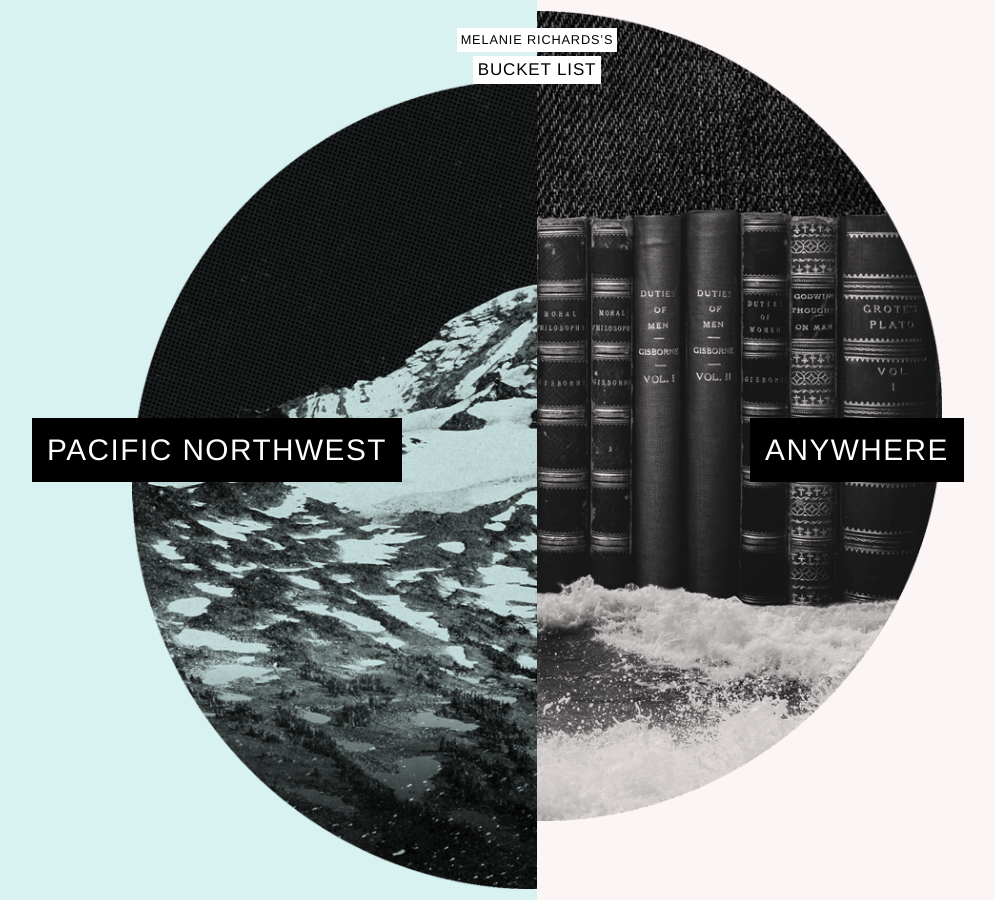
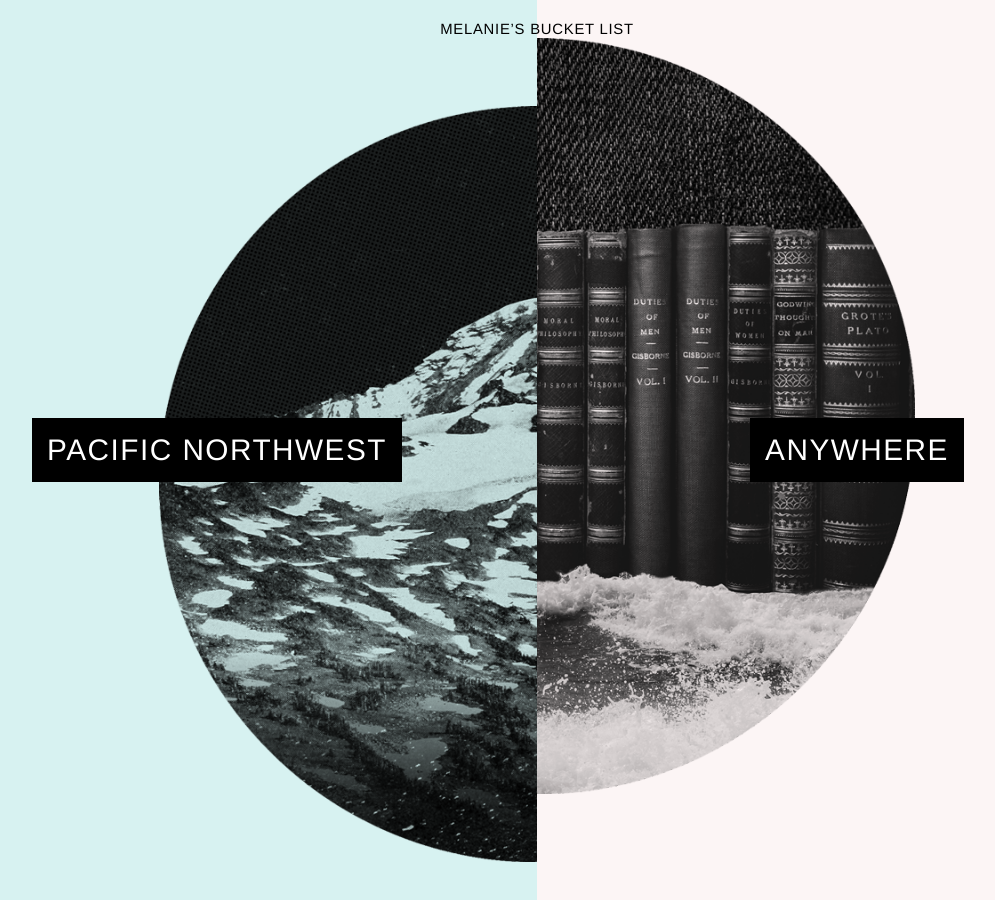
Before and after one commit to melanierichards/bucketlist, a Jekyll site: the page built from index.md, in a window 1280 px wide. Shown: the whole page, without its empty margins (103-1098 px from the left). Built offline with Jekyll 4.4.1, drawn with Linux system fonts in a browser that asks for light colours; some web fonts are replaced.

Commit message:
Make site title BG transparent where possible

```diff
--- a/_includes/header.html
+++ b/_includes/header.html
@@ -1,8 +1,8 @@
 <body>
   <header class="site-header" role="banner">
     <a href="/" class="site-title">
-      <span class="site-title__name">Melanie Richards’s</span><br />
-      <span>bucket list</span>
+      <span>Melanie’s</span>
+      <span>Bucket List</span>
     </a>
   </header>
   <main role="main">
--- a/assets/_sass/global.scss
+++ b/assets/_sass/global.scss
@@ -97,37 +97,24 @@ li + li {
 .site-header {
   position: fixed;
   z-index: 2;
-  top: 2em;
-  top: 3vmin;
+  top: 1.75em;
+  top: 1.75vmin;
   text-align: center;
   width: 100%;
 }
 
 a.site-title {
   display: inline-block;
+  padding: .25em;
   border-bottom: 0;
-  background: transparent;
-  font-family: $font-heading;
+  background: #fff;
+  font-size: .875em;
   text-transform: uppercase;
   letter-spacing: .05em;
 
-  span {
-    padding: .25em;
-    background: #fff;
+  &:hover {
+    background: #000;
   }
-
-  &:hover {
-    span {
-      background: #000;
-    }
-  }
-}
-
-.site-title__name {
-  display: inline-block;
-  margin-bottom: .5em;
-  font-family: $font-body;
-  font-size: .75em;
 }
 
 /*
@@ -242,9 +229,9 @@ a.site-title {
     width: 600px;
 
     /* With vmin */
-    margin-top: -45vmin;
-    right: -45vmin;
-    width: 90vmin;
+    margin-top: -42vmin;
+    right: -42vmin;
+    width: 84vmin;
   }
 
   .masthead--anywhere {
@@ -256,7 +243,13 @@ a.site-title {
       left: -300px;
 
       /* With vmin */
-      left: -45vmin;
+      left: -42vmin;
+    }
+  }
+
+  @media (min-height: 50vw) {
+    a.site-title {
+      background: transparent;
     }
   }
 }
```
